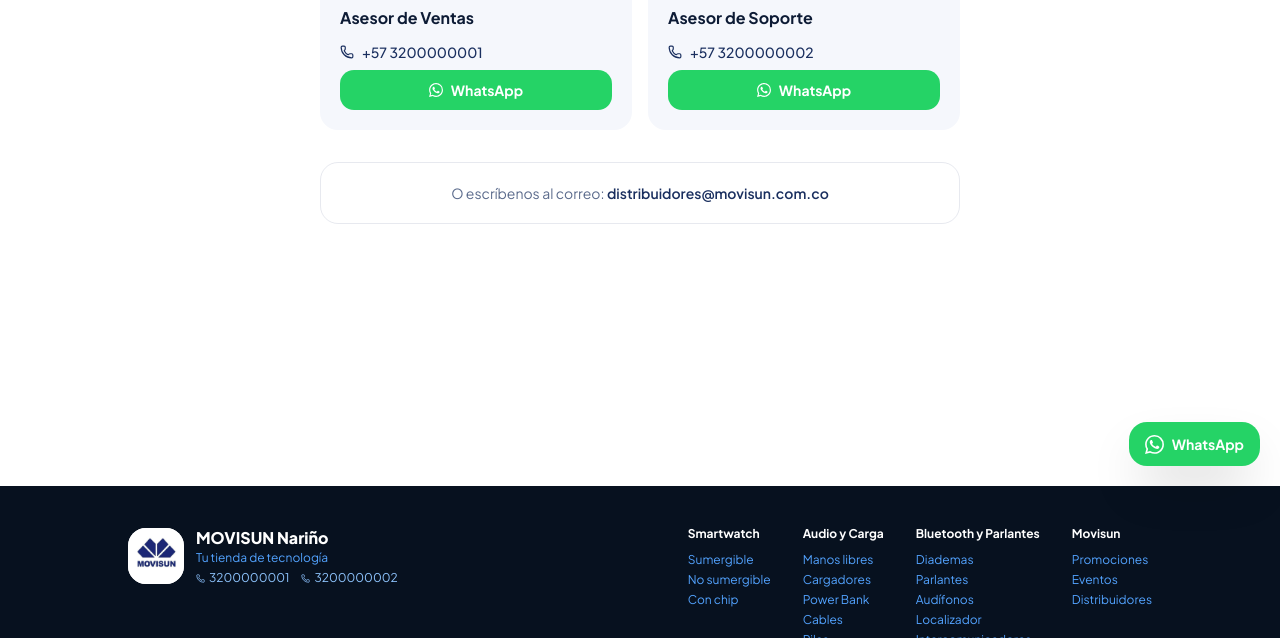
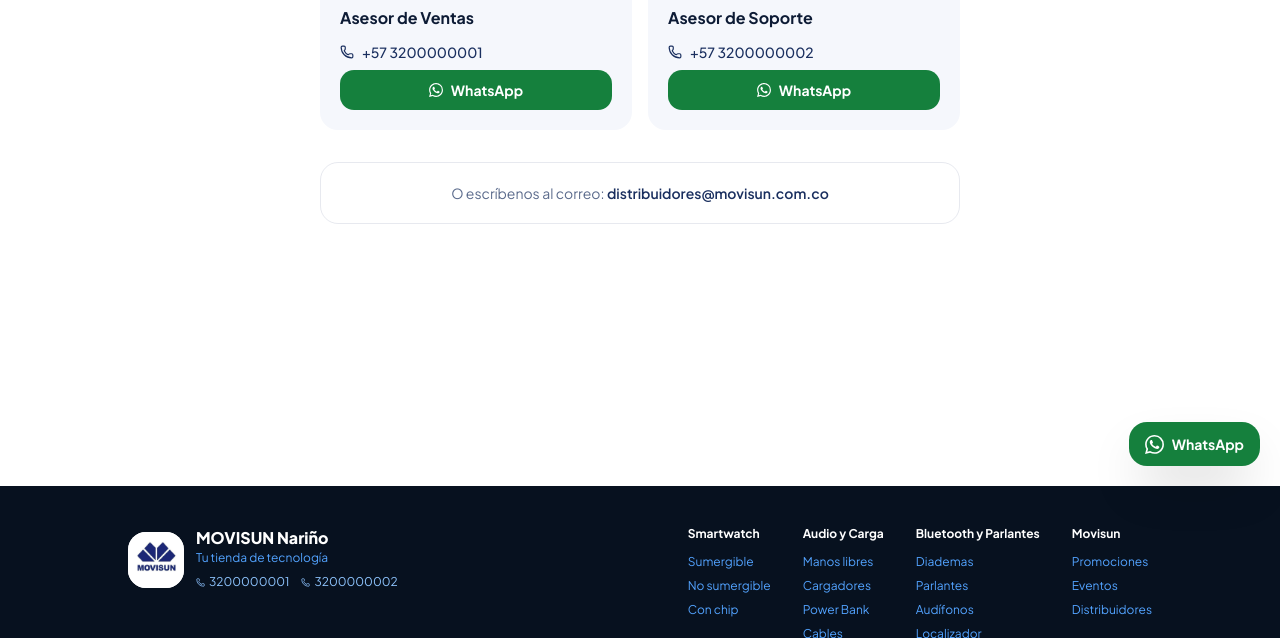
Before and after one commit to SwDev-Center/frontend_movisun, a Next.js app: page /distribuidores/contacto in a window 1280 px wide. Shown: the part 314-952 px from the top of the page. Built offline with nearby package versions, Linux system fonts and the light colour scheme; no server answers.

Commit message:
fix(a11y): meet AA contrast on WhatsApp CTAs and enlarge footer touch targets

```diff
--- a/src/app/distribuidores/contacto/page.tsx
+++ b/src/app/distribuidores/contacto/page.tsx
@@ -21,7 +21,7 @@ export default async function DistribuidoresContactoPage() {
       <div className="max-w-2xl mx-auto px-4 py-12">
         <Reveal>
           <RevealItem className="text-center mb-10">
-            <MessageCircle size={40} className="mx-auto mb-4" style={{ color: PRIMARY }} />
+            <MessageCircle size={40} className="mx-auto mb-4" style={{ color: PRIMARY }} aria-hidden="true" />
             <h1 className="text-3xl font-extrabold text-foreground mb-2">Contacto Distribuidores</h1>
             <p className="text-muted-foreground">Escríbenos directamente y te contactamos en menos de 24 horas.</p>
           </RevealItem>
@@ -33,13 +33,14 @@ export default async function DistribuidoresContactoPage() {
                   <p className="text-xs font-bold text-muted-foreground uppercase tracking-wider mb-2">{a.label}</p>
                   <p className="font-bold text-foreground mb-3">{a.name}</p>
                   <a href={`tel:+57${a.phone}`} className="flex items-center gap-2 text-sm font-medium mb-2 hover:underline" style={{ color: PRIMARY }}>
-                    <Phone size={14} /> +57 {a.phone}
+                    <Phone size={14} aria-hidden="true" /> +57 {a.phone}
                   </a>
                   <a
                     href={`https://wa.me/${a.wa}?text=${encodeURIComponent("Hola! Me interesa ser distribuidor Movisun Nariño.")}`}
                     target="_blank"
                     rel="noopener noreferrer"
-                    className="flex items-center gap-2 w-full py-2.5 rounded-xl text-sm font-bold text-white bg-[#25D366] hover:bg-[#1ebe5d] transition-colors justify-center mt-2"
+                    // Verde oscuro (--wa-btn, 5.0:1) para contraste AA.
+                    className="flex items-center gap-2 w-full py-2.5 rounded-xl text-sm font-bold text-white bg-(--wa-btn) hover:bg-(--wa-btn-hover) transition-colors justify-center mt-2"
                   >
                     <WaIcon size={14} /> WhatsApp
                   </a>
--- a/src/components/home/CtaSection.tsx
+++ b/src/components/home/CtaSection.tsx
@@ -23,7 +23,8 @@ export function CtaSection({ advisors }: { advisors: Advisor[] }) {
               href={`https://wa.me/${a.wa}?text=${encodeURIComponent(`Hola! Soy ${a.label} de Movisun Nariño. ¿En qué te puedo ayudar?`)}`}
               target="_blank"
               rel="noopener noreferrer"
-              className="flex items-center gap-2.5 bg-[#25D366] hover:bg-[#1ebe5d] text-white font-bold py-3.5 px-7 rounded-2xl transition-colors text-sm"
+              // Verde oscuro (--wa-btn, 5.0:1 con blanco) para cumplir AA.
+              className="flex items-center gap-2.5 bg-(--wa-btn) hover:bg-(--wa-btn-hover) text-white font-bold py-3.5 px-7 rounded-2xl transition-colors text-sm"
             >
               <WaIcon size={17} /> {a.label}: +57 {a.phone}
             </a>
--- a/src/components/layout/Footer.tsx
+++ b/src/components/layout/Footer.tsx
@@ -20,8 +20,8 @@ export function Footer({ advisors }: { advisors: Advisor[] }) {
               <p className="text-blue-400 text-xs">Tu tienda de tecnología</p>
               <div className="flex gap-3 mt-1">
                 {advisors.map((a) => (
-                  <a key={a.wa} href={`tel:+57${a.phone}`} className="text-blue-300 text-xs hover:text-white transition-colors flex items-center gap-1">
-                    <Phone size={9} /> {a.phone}
+                  <a key={a.wa} href={`tel:+57${a.phone}`} className="text-blue-300 text-xs hover:text-white transition-colors flex items-center gap-1 min-h-[24px]">
+                    <Phone size={9} aria-hidden="true" /> {a.phone}
                   </a>
                 ))}
               </div>
@@ -35,7 +35,8 @@ export function Footer({ advisors }: { advisors: Advisor[] }) {
                   <Link
                     key={s.label}
                     href={`/catalogo/${c.id}?sub=${encodeURIComponent(s.label)}`}
-                    className="block text-blue-400 hover:text-blue-200 text-xs py-0.5 transition-colors"
+                    // min-h-[24px]: objetivo táctil mínimo 24 px (2.5.8).
+                    className="flex items-center min-h-[24px] text-blue-400 hover:text-blue-200 text-xs transition-colors"
                   >
                     {s.label}
                   </Link>
@@ -47,7 +48,7 @@ export function Footer({ advisors }: { advisors: Advisor[] }) {
               {navItems
                 .filter((i) => i.href && !i.href.startsWith("/catalogo"))
                 .map((i) => (
-                  <Link key={i.id} href={i.href!} className="block text-blue-400 hover:text-blue-200 text-xs py-0.5 transition-colors">
+                  <Link key={i.id} href={i.href!} className="flex items-center min-h-[24px] text-blue-400 hover:text-blue-200 text-xs transition-colors">
                     {i.label}
                   </Link>
                 ))}
--- a/src/components/ui/Badge.tsx
+++ b/src/components/ui/Badge.tsx
@@ -3,7 +3,8 @@ import type { ProductBadge } from "@/lib/types";
 const BADGE_STYLES: Record<ProductBadge, string> = {
   Nuevo: "bg-emerald-100 text-emerald-700",
   "Más vendido": "bg-amber-100 text-amber-700",
-  Oferta: "bg-red-100 text-red-600",
+  // text-red-700 (#b91c1c) sobre red-100: ≈5.5:1, cumple AA; text-red-600 fallaba.
+  Oferta: "bg-red-100 text-red-700",
 };
 
 export function Badge({ text }: { text: ProductBadge }) {
--- a/src/components/ui/FloatingWhatsApp.tsx
+++ b/src/components/ui/FloatingWhatsApp.tsx
@@ -16,7 +16,10 @@ export function FloatingWhatsApp({ advisors }: { advisors: Advisor[] }) {
       href={href}
       target="_blank"
       rel="noopener noreferrer"
-      className="fixed bottom-5 right-5 z-50 flex items-center gap-2 bg-[#25D366] hover:bg-[#1ebe5d] text-white px-4 py-3 rounded-2xl shadow-2xl transition-all hover:scale-105"
+      // Nombre accesible siempre presente: en móvil solo se ve el icono
+      // (que es aria-hidden), por eso el aria-label gobierna el anuncio.
+      aria-label={count > 0 ? `Enviar pedido por WhatsApp (${count} productos)` : "Contactar por WhatsApp"}
+      className="fixed bottom-5 right-5 z-50 flex items-center gap-2 bg-(--wa-btn) hover:bg-(--wa-btn-hover) text-white px-4 py-3 rounded-2xl shadow-2xl transition-all hover:scale-105"
     >
       <WaIcon size={19} />
       <span className="text-sm font-bold hidden sm:block">{count > 0 ? "Enviar pedido" : "WhatsApp"}</span>
@@ -26,7 +29,7 @@ export function FloatingWhatsApp({ advisors }: { advisors: Advisor[] }) {
             initial={{ scale: 0 }}
             animate={{ scale: 1 }}
             exit={{ scale: 0 }}
-            className="bg-white text-[#25D366] text-[10px] font-bold w-5 h-5 rounded-full flex items-center justify-center"
+            className="bg-white text-(--wa-btn) text-[10px] font-bold w-5 h-5 rounded-full flex items-center justify-center"
           >
             {count}
           </motion.span>
--- a/src/lib/constants.ts
+++ b/src/lib/constants.ts
@@ -1,8 +1,12 @@
 export const PRIMARY = "#1A2F5F";
 export const HERO_BG =
   "linear-gradient(160deg, #071120 0%, #1A2F5F 55%, #1e3f7a 100%)";
+// Verde de marca: uso decorativo (iconos, indicadores).
 export const WHATSAPP_GREEN = "#25D366";
-export const WHATSAPP_GREEN_HOVER = "#1ebe5d";
+// Verde de los botones de WhatsApp: #15803D da 5.0:1 con texto blanco,
+// cumpliendo el contraste AA que el verde de marca (1.98:1) no alcanza.
+export const WHATSAPP_GREEN_BUTTON = "#15803D";
+export const WHATSAPP_GREEN_BUTTON_HOVER = "#116A33";
 export const HERO_VIDEO_ID = "9PbNPvzUvSQ";
 export const BRAND_VIDEO_ID = "ScMzIvxBSi4";
 export const EASE: [number, number, number, number] = [0.25, 0.1, 0.25, 1];
```
